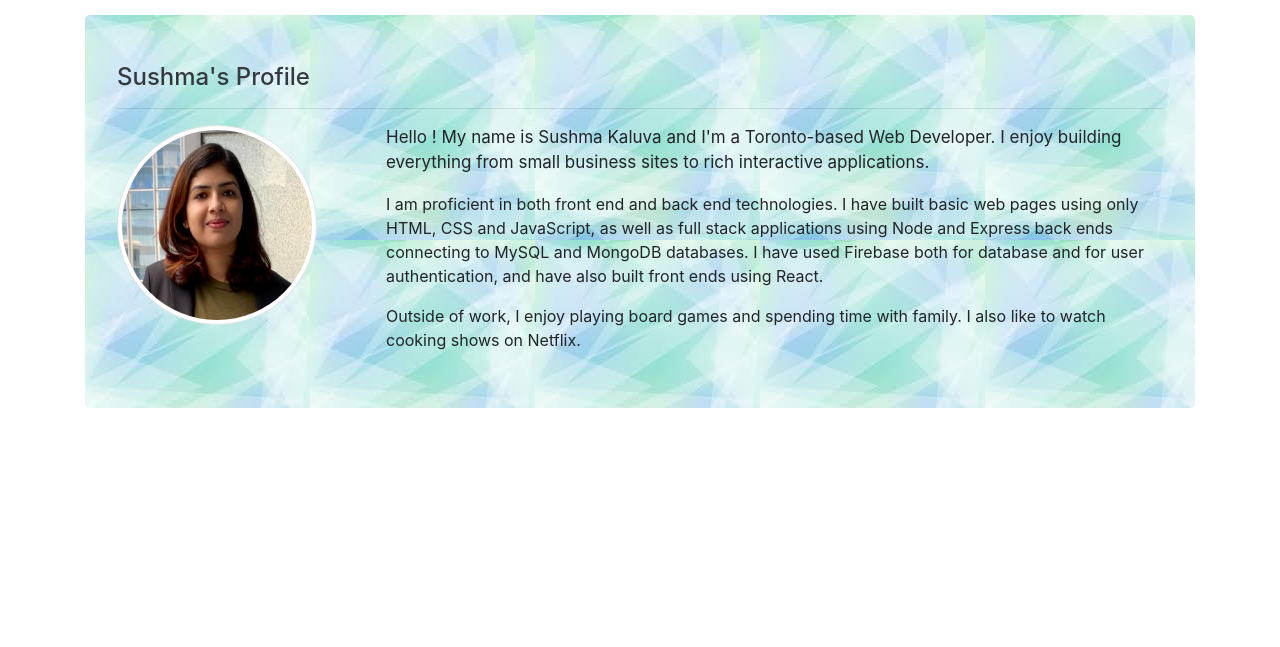
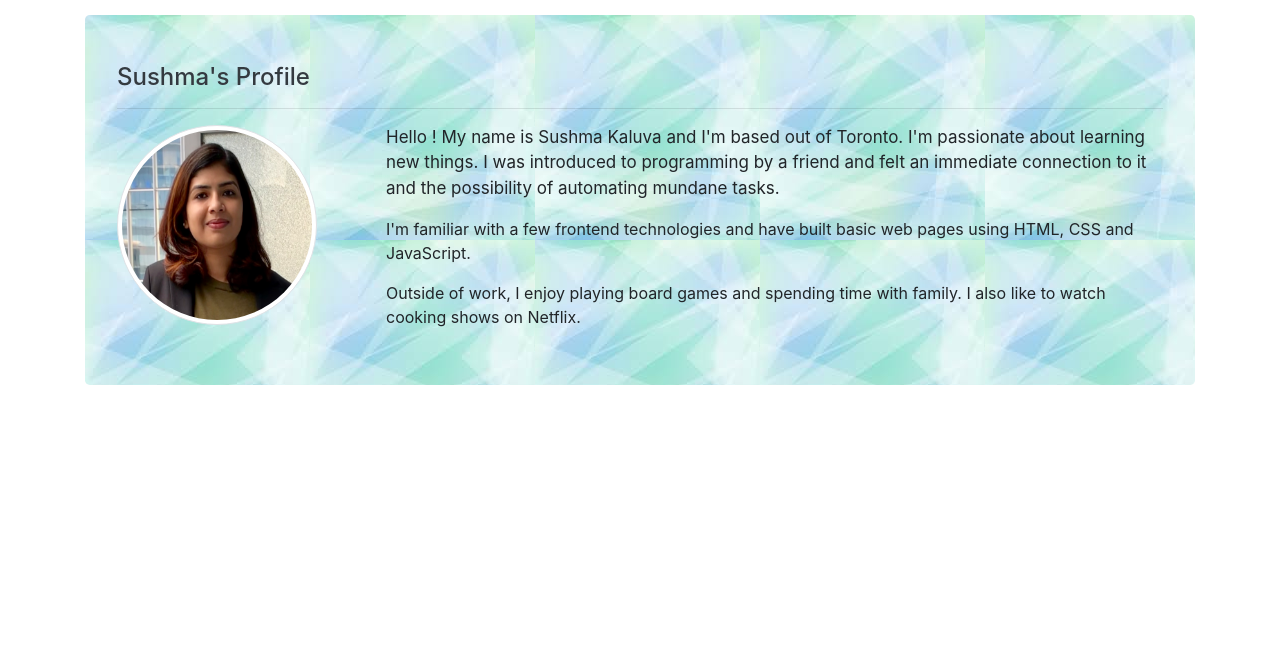
Before and after one commit to sushmakaluva/2.Responsive-Portfolio, a plain HTML site: page index.html in a window 1280 px wide. Shown: the part 83-730 px from the top of the page. Drawn offline with nearby package versions, Linux system fonts and the light colour scheme.

Commit message:
added about me

```diff
--- a/index.html
+++ b/index.html
@@ -73,17 +73,14 @@
             </div>
             <div class="col-lg-9 col-md-9 col-sm-12 col-xs-12">
               <p class="paragraph">
-                Hello ! My name is Sushma Kaluva and I'm a Toronto-based Web
-                Developer. I enjoy building everything from small business sites
-                to rich interactive applications.
+                Hello ! My name is Sushma Kaluva and I'm based out of Toronto.
+                I'm passionate about learning new things. I was introduced to
+                programming by a friend and felt an immediate connection to it
+                and the possibility of automating mundane tasks.
               </p>
               <p>
-                I am proficient in both front end and back end technologies. I
-                have built basic web pages using only HTML, CSS and JavaScript,
-                as well as full stack applications using Node and Express back
-                ends connecting to MySQL and MongoDB databases. I have used
-                Firebase both for database and for user authentication, and have
-                also built front ends using React.
+                I'm familiar with a few frontend technologies and have built
+                basic web pages using HTML, CSS and JavaScript.
               </p>
               <p>
                 Outside of work, I enjoy playing board games and spending time
```
Also changed, not shown: portfolio.html (+1 -1 lines).
